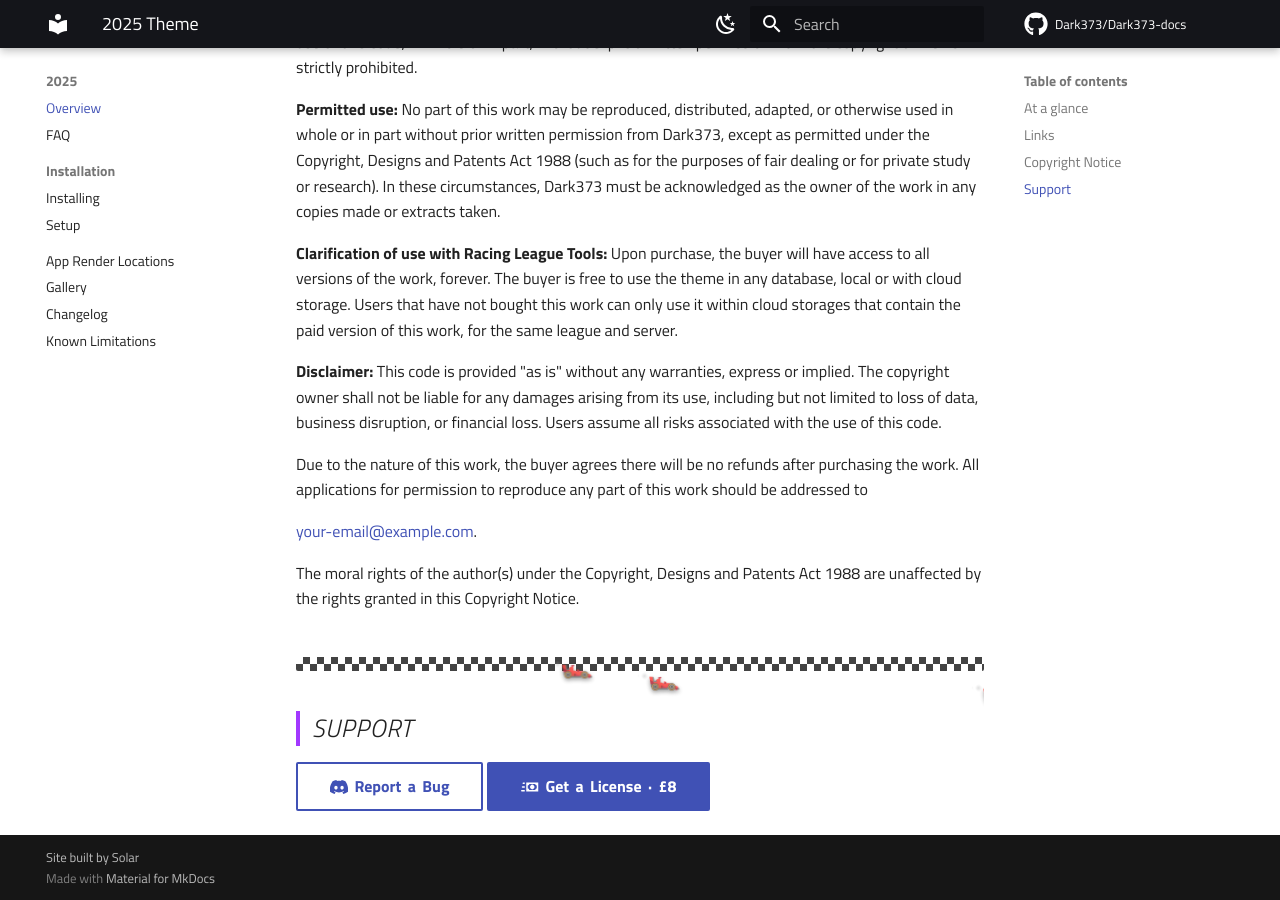
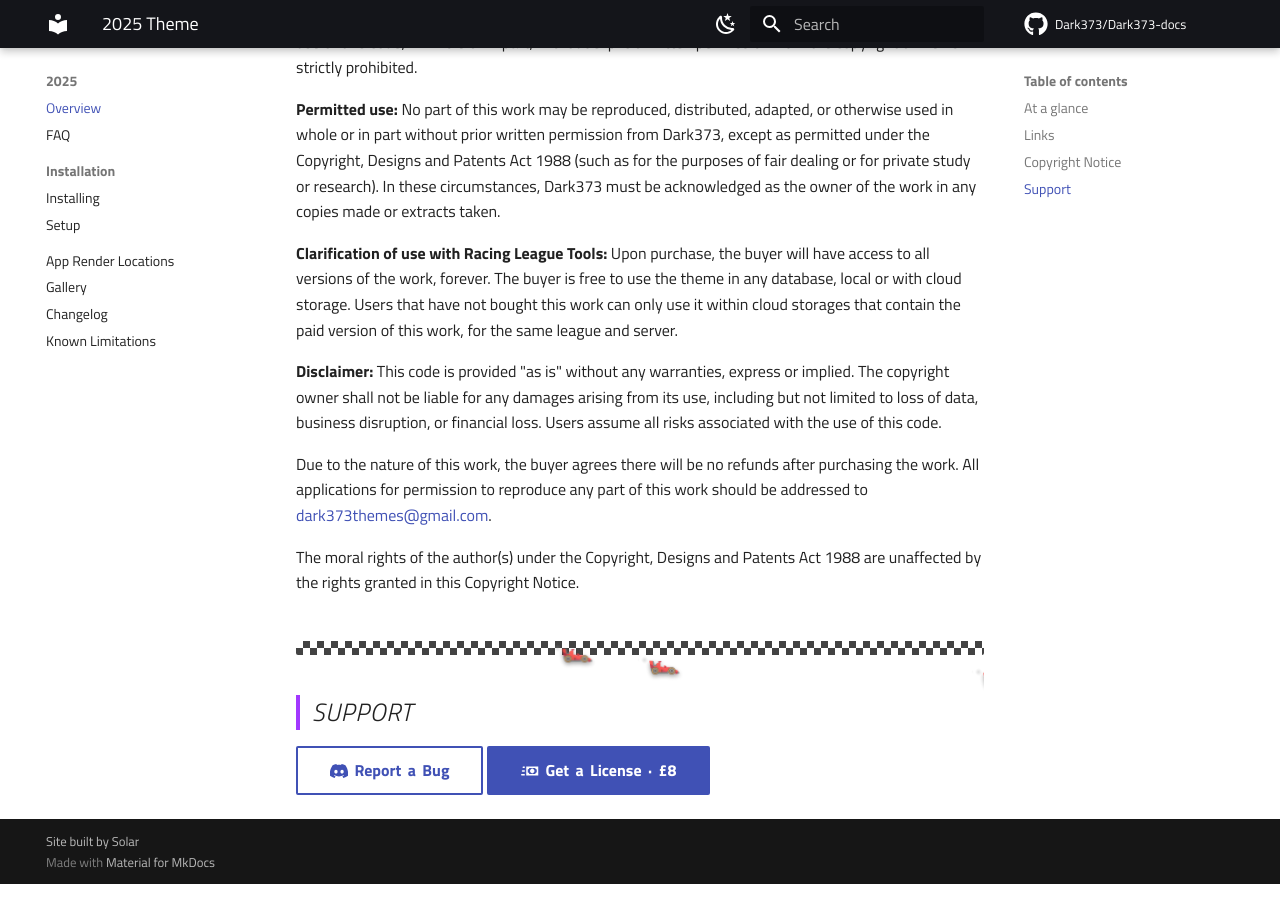
Before and after one commit to Dark373/Dark373-docs, an MkDocs documentation site: the page built from docs/f1-2025-theme/index.md, in a window 1280 px wide and 900 px high, scrolled down 1340 px. Built offline with MkDocs 1.6.1 and Material for MkDocs 9.7.7, drawn with Linux system fonts in a browser that asks for light colours; comment, search, counter and statistics services are not loaded.

Commit message:
Real contact email (dark373themes@gmail.com)
Replaces the your-email@example.com placeholder in two places: the
homepage's contact section, and the copyright-notice reproduction
line on the 2025 Overview page. Both still had the TODO comment
flagging them as unfinished.

```diff
--- a/docs/f1-2025-theme/index.md
+++ b/docs/f1-2025-theme/index.md
@@ -74,8 +74,7 @@ with the use of this code.
 Due to the nature of this work, the buyer agrees there will be no refunds
 after purchasing the work. All applications for permission to reproduce
 any part of this work should be addressed to
-<!-- TODO: replace with your real contact email -->
-[your-email@example.com](mailto:your-email@example.com).
+[dark373themes@gmail.com](mailto:dark373themes@gmail.com).
 
 The moral rights of the author(s) under the Copyright, Designs and Patents
 Act 1988 are unaffected by the rights granted in this Copyright Notice.
--- a/docs/index.md
+++ b/docs/index.md
@@ -92,8 +92,7 @@ Need a hand? Email me, but please check the forum first, since most
 questions are already answered there. I read every message, but with
 everything else going on, replies can take up to **7 working days**.
 
-<!-- TODO: replace with your real contact email -->
-[your-email@example.com](mailto:your-email@example.com)
+[dark373themes@gmail.com](mailto:dark373themes@gmail.com)
 </div>
 
 <div class="f1-reveal" markdown="1">
```
